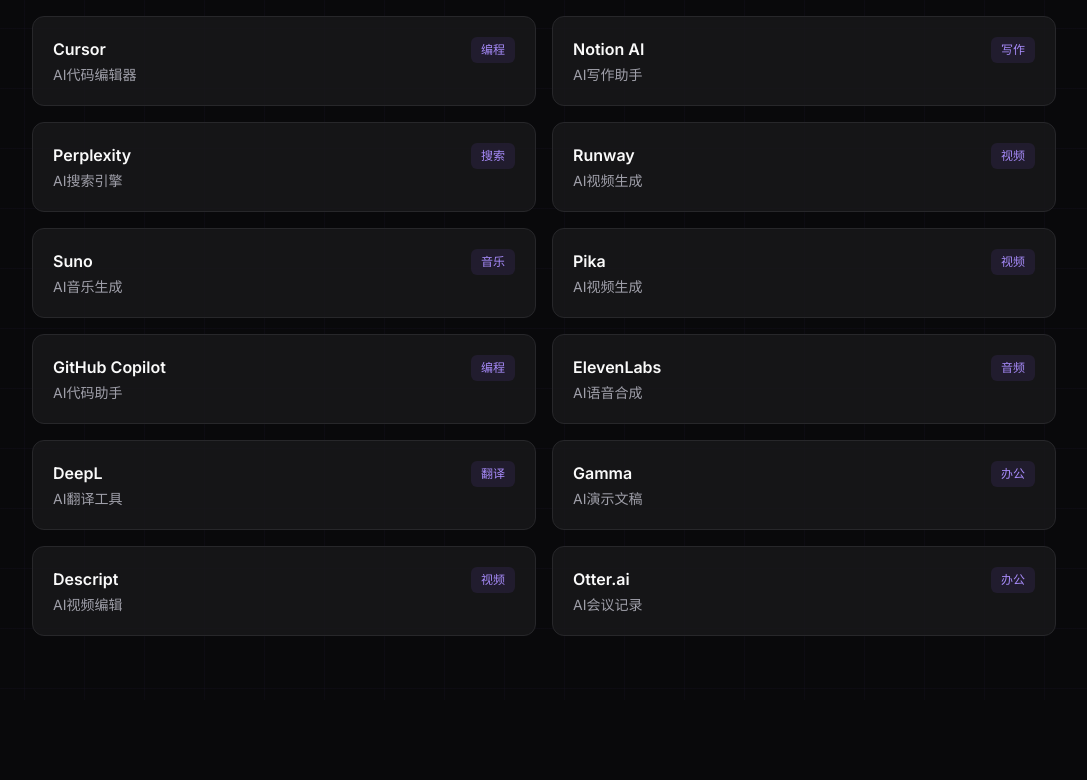
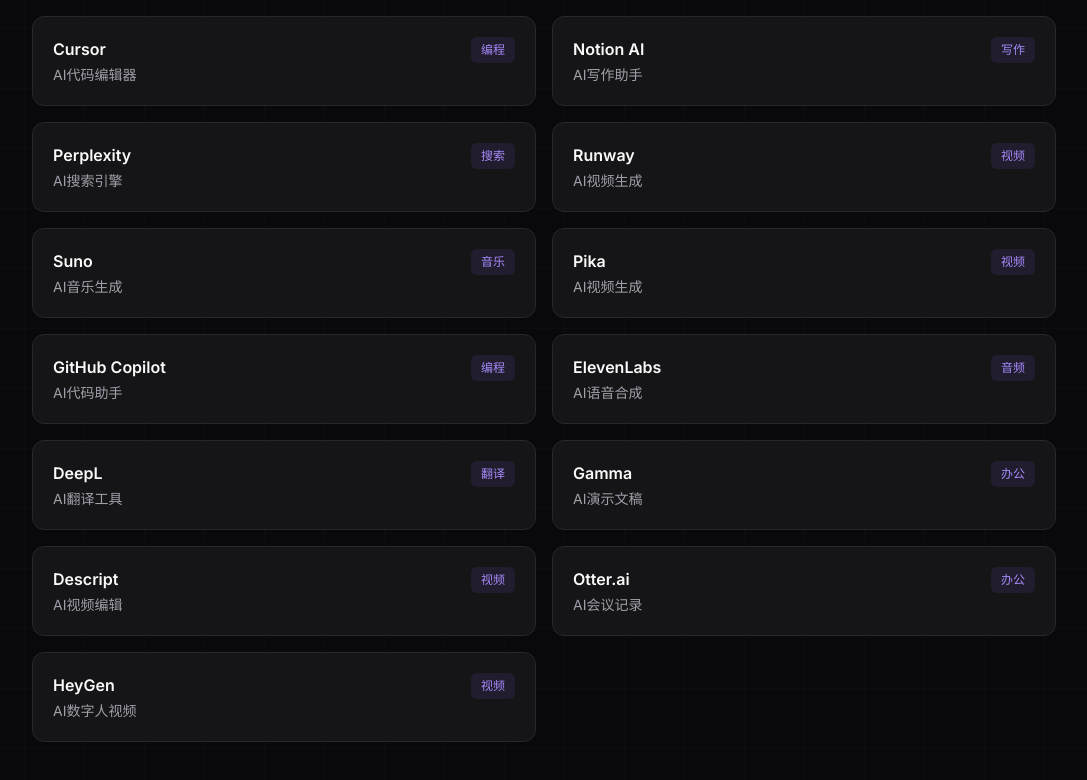
Before and after one commit to uncle-light/deepzd, a Next.js app: page /tools in a window 1280 px wide. Shown: the part 392-1172 px from the top of the page, without its empty margins (96-1183 px from the left). Before the commit the page ends 1092 px from the top, so only its background shows below. Built offline with nearby package versions, Linux system fonts and the light colour scheme.

Commit message:
feat: 添加HeyGen工具

```diff
--- a/src/app/data/tools.ts
+++ b/src/app/data/tools.ts
@@ -111,4 +111,11 @@
     category: "办公",
     url: "https://otter.ai"
   },
+  {
+    slug: "heygen",
+    name: "HeyGen",
+    desc: "AI数字人视频",
+    category: "视频",
+    url: "https://heygen.com"
+  },
 ];
```
